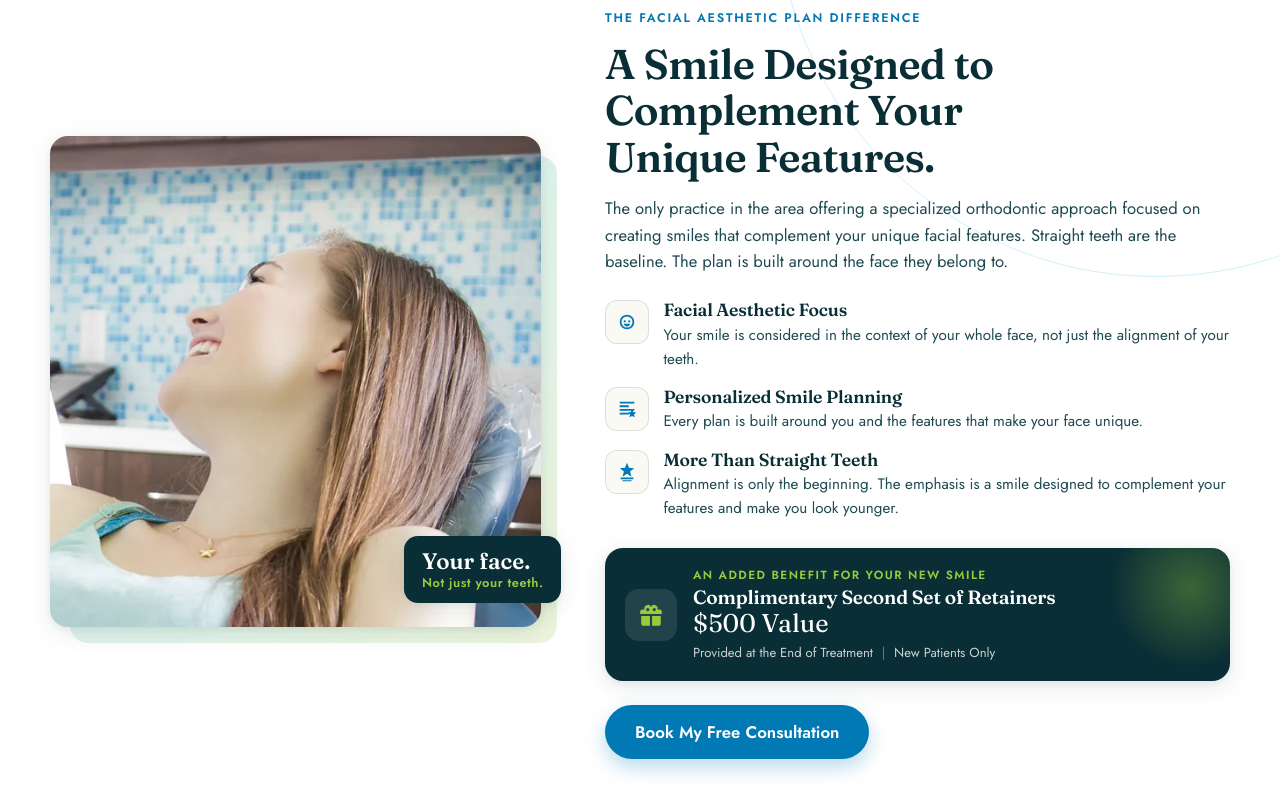
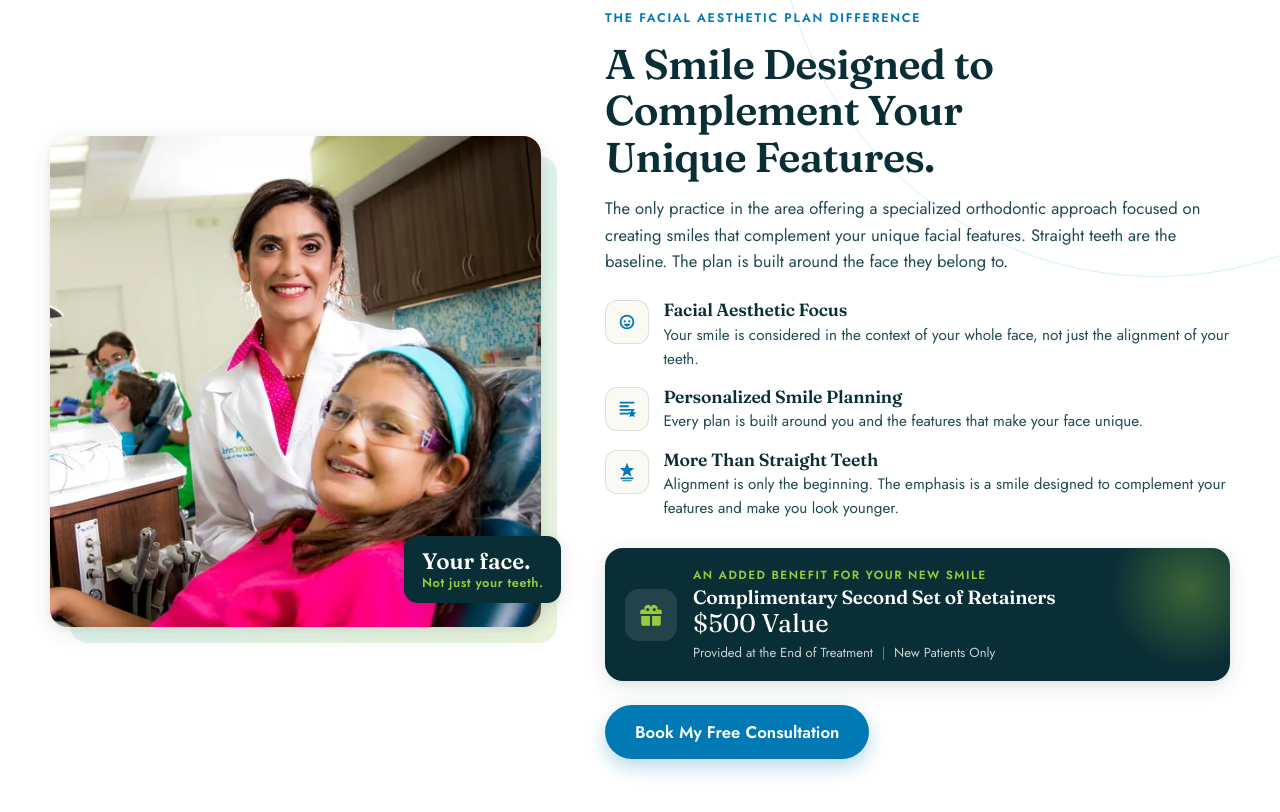
Before and after one commit to malik539/john-ortho, a plain HTML site: page index.html in a window 1280 px wide. Shown: the part 1219-2031 px from the top of the page. Drawn offline with Linux system fonts and the light colour scheme.

Commit message:
Use photo of Dr. John with a young patient in the Facial Aesthetic Plan section
Co-Authored-By: Claude Fable 5.1 <noreply@anthropic.com>
Claude-Session: https://claude.ai/code/session_015iPSDuhMLcb1btiBi7CPaE

```diff
--- a/assets/css/styles.css
+++ b/assets/css/styles.css
@@ -425,7 +425,7 @@ h1 em { color: var(--ink); font-weight: 500; border-bottom: .14em solid var(--gr
 .step-n { flex: none; width: 36px; height: 36px; display: grid; place-items: center; border-radius: 50%; background: var(--ink); color: #fff; font-family: var(--font-display); font-weight: 600; }
 
 /* Plan section tweaks */
-.media-frame-square img { aspect-ratio: 1 / 1; object-position: 55% 40%; }
+.media-frame-square img { aspect-ratio: 1 / 1; object-position: 50% 50%; }
 .plan-callout { position: absolute; z-index: 2; right: -.25rem; bottom: 1.5rem; display: grid; padding: .8rem 1.1rem; border-radius: 14px; background: var(--ink); color: #fff; box-shadow: var(--shadow-md); line-height: 1.1; }
 .plan-callout-big { font-family: var(--font-display); font-size: 1.4rem; font-weight: 600; }
 .plan-callout span:last-child { font-size: .8rem; color: var(--green); font-weight: 600; letter-spacing: .04em; margin-top: .15rem; }
--- a/index.html
+++ b/index.html
@@ -130,8 +130,8 @@
       <div class="plan-media" data-reveal>
         <figure class="media-frame media-frame-square">
           <picture>
-            <source type="image/webp" srcset="assets/img/patient-smile-560.webp 560w, assets/img/patient-smile-800.webp 800w, assets/img/patient-smile-1000.webp 1000w" sizes="(min-width: 1024px) 40vw, 92vw">
-            <img src="assets/img/patient-smile-800.jpg" srcset="assets/img/patient-smile-560.jpg 560w, assets/img/patient-smile-800.jpg 800w, assets/img/patient-smile-1000.jpg 1000w" sizes="(min-width: 1024px) 40vw, 92vw" alt="A patient smiling in the treatment chair at John Orthodontics" width="1000" height="1000" loading="lazy" decoding="async">
+            <source type="image/webp" srcset="assets/img/dr-john-patient-560.webp 560w, assets/img/dr-john-patient-800.webp 800w, assets/img/dr-john-patient-1100.webp 1100w" sizes="(min-width: 1024px) 40vw, 92vw">
+            <img src="assets/img/dr-john-patient-800.jpg" srcset="assets/img/dr-john-patient-560.jpg 560w, assets/img/dr-john-patient-800.jpg 800w, assets/img/dr-john-patient-1100.jpg 1100w" sizes="(min-width: 1024px) 40vw, 92vw" alt="Dr. Eliane A. John with a young patient wearing braces at John Orthodontics" width="1100" height="1100" loading="lazy" decoding="async">
           </picture>
         </figure>
         <div class="plan-callout">
```
Also changed, not shown: assets/img/dr-john-patient-1100.jpg (added), assets/img/dr-john-patient-1100.webp (added), assets/img/dr-john-patient-560.jpg (added), assets/img/dr-john-patient-560.webp (added), assets/img/dr-john-patient-800.jpg (added), assets/img/dr-john-patient-800.webp (added), assets/img/dr-john-patient-source.jpg (added), assets/img/patient-smile-1000.jpg (deleted), assets/img/patient-smile-1000.webp (deleted), assets/img/patient-smile-560.jpg (deleted), assets/img/patient-smile-560.webp (deleted), assets/img/patient-smile-800.jpg (deleted), assets/img/patient-smile-800.webp (deleted), 1 other file.
